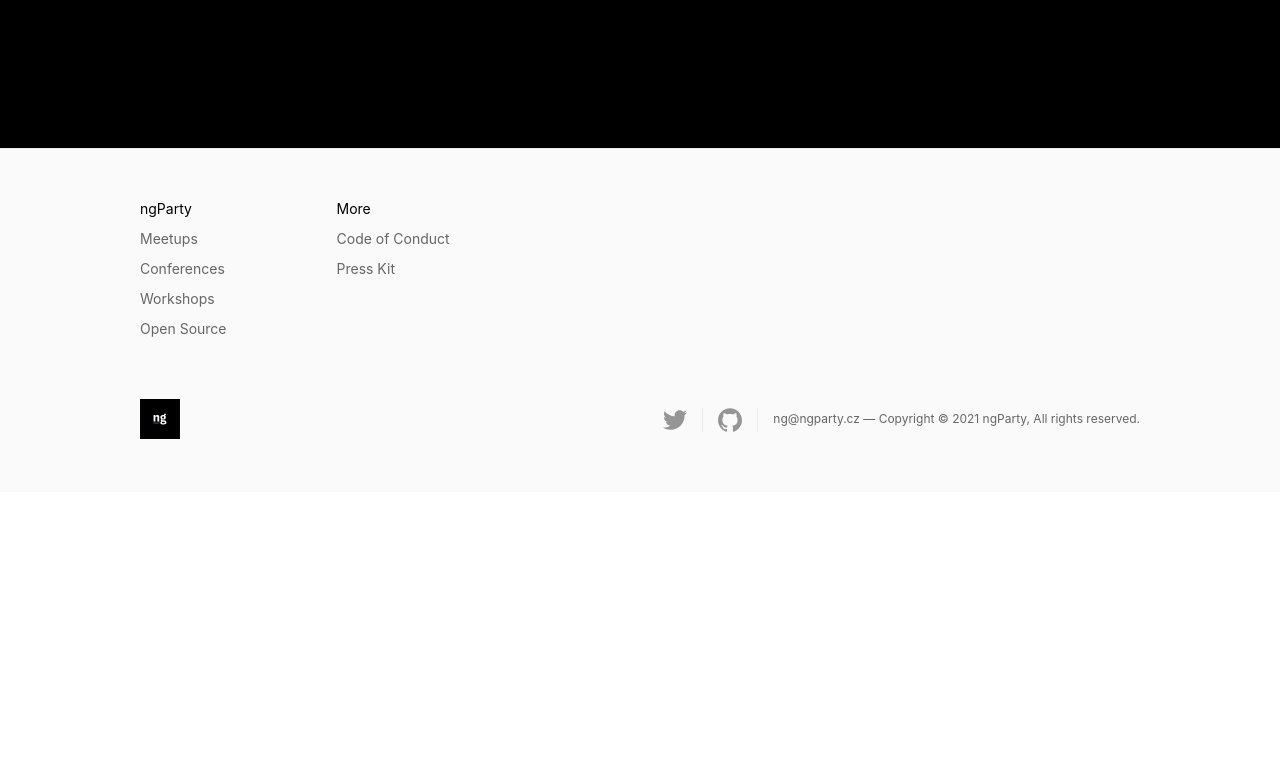
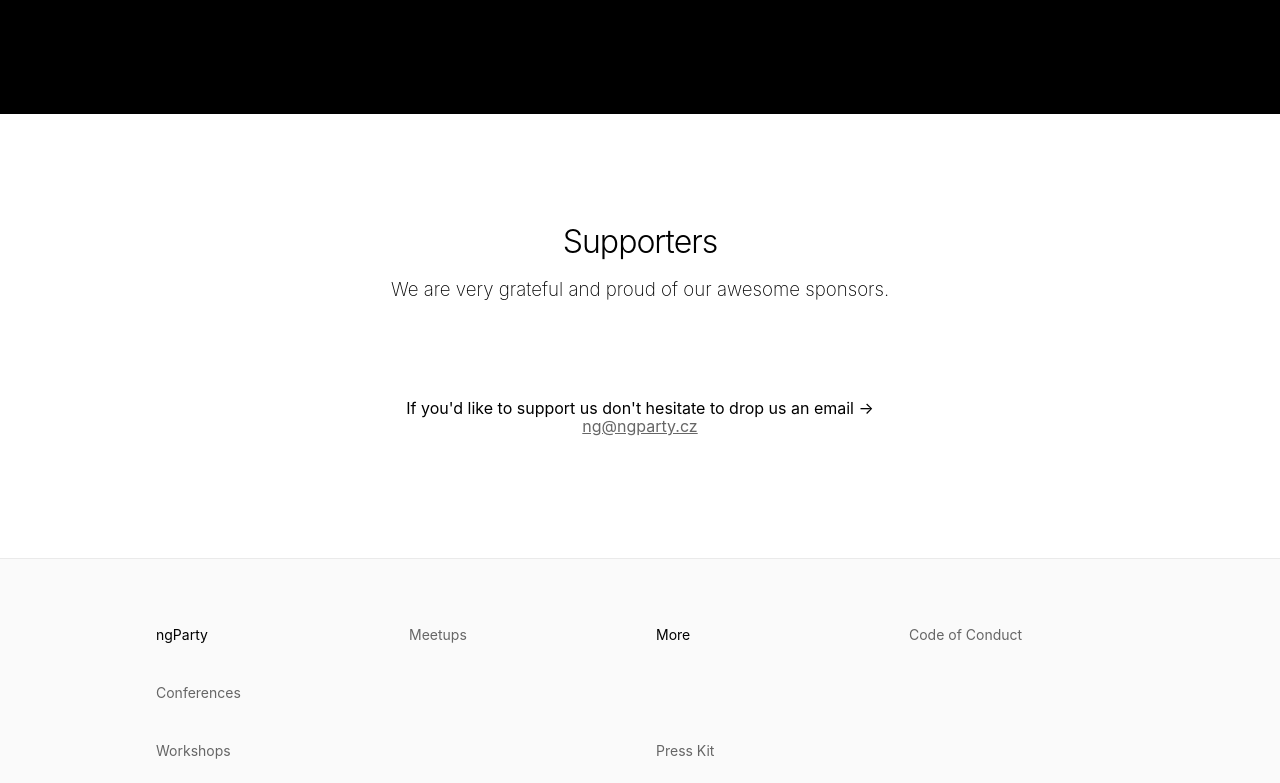
Before and after one commit to ngParty/web, a Next.js app: page / in a window 1280 px wide. Shown: the part 1177-1960 px from the top of the page. Before the commit the page ends 1669 px from the top, so only its background shows below. Built offline with nearby package versions, Linux system fonts and the light colour scheme.

Commit message:
feat(home): add supporters section

```diff
--- a/home/data.ts
+++ b/home/data.ts
@@ -8,6 +8,8 @@ interface NavigationItem {
    */
   upcoming?: string
 }
+
+const getImgPath = (img: string) => `/img/${img}`
 
 export const data = {
   navigation: [
@@ -43,4 +45,11 @@ export const data = {
   ] as const,
   contact: sharedData.links.contact,
   currentYear: sharedData.currentYear,
+  sponsors: {
+    livesport: {
+      name: 'LiveSport',
+      img: getImgPath('partners/livesport.svg'),
+      link: 'https://www.livesport.eu/',
+    },
+  },
 }
--- a/home/home.styles.ts
+++ b/home/home.styles.ts
@@ -3,6 +3,12 @@ import css from 'styled-jsx/css'
 import { theme } from './theme.styles'
 
 export const styles = css.global`
+  h1,
+  h2,
+  h3 {
+    margin: 0;
+  }
+
   .page {
   }
   .screen {
@@ -23,7 +29,24 @@ export const styles = css.global`
   }
 
   .container {
-    display: flex;
+    text-align: center;
+    padding: var(--ng-gap-big-half) 0.5rem;
+    max-width: 1024px;
+  }
+
+  .container a {
+    color: var(--accents-5);
+    transition: all 0.2s ease;
+  }
+  .container a:focus,
+  .container a:hover {
+    color: var(--ng-accent);
+  }
+
+  @media (min-width: ${theme.breakpoints.mobile}) {
+    .container {
+      padding: calc(var(--ng-gap-big) / 1.5) 1rem;
+    }
   }
   .flex {
     display: flex;
@@ -152,12 +175,6 @@ export const styles = css.global`
     font-size: 1.5rem;
     line-height: 1.75em;
     letter-spacing: 0.025rem;
-    padding: var(--ng-gap-big-half) 0;
-  }
-  @media (min-width: ${theme.breakpoints.mobile}) {
-    .about {
-      padding: var(--ng-gap-big) 0;
-    }
   }
   .about > p {
     margin: 1rem auto 0;
--- a/home/home.tsx
+++ b/home/home.tsx
@@ -1,4 +1,4 @@
-import React from 'react'
+import React, { ReactElement } from 'react'
 import Head from 'next/head'
 
 import { NgPartyNewIcon, TwitterIcon, GithubIcon } from '../components'
@@ -49,6 +49,13 @@ const Layout = () => {
             </div>
           </div>
         </div>
+        <div className="wrapper">
+          <div className="wrapper">
+            <div className="container">
+              <Sponsors />
+            </div>
+          </div>
+        </div>
       </main>
       <Footer />
     </>
@@ -68,9 +75,71 @@ const Logo = () => {
   )
 }
 
+const Heading = (props: { title: string; subtitle?: string }) => {
+  const { title, subtitle } = props
+  return (
+    <>
+      <style jsx>
+        {`
+  .header {
+    margin: 0 0 2rem 0;
+    text-align: center;
+  }
+  .title {
+    font-size: 2rem;
+    font-weight: 300;
+    letter-spacing: -1px;
+    margin-bottom: 1rem;
+    line-height: 1.3;
+  }
+  .subtitle {
+    color: var(--accents-5)
+    font-size: 1rem;
+    font-weight: 200;
+  }
+`}
+      </style>
+      <header className="header">
+        <h2 className="title">{title}</h2>
+        {subtitle ? <h3 className="subtitle">{subtitle}</h3> : null}
+      </header>
+    </>
+  )
+}
+
+const ImgList = (props: { items: ReactElement[] }) => {
+  return (
+    <>
+      <style jsx>{`
+        ul {
+          display: flex;
+          justify-content: space-around;
+          flex-wrap: wrap;
+          width: 100%;
+          gap: 1rem;
+          list-style: none;
+          padding: 0;
+          margin: 0 0 1rem;
+        }
+        li {
+          flex: 1 1;
+          padding: 1rem;
+          max-width: 500px;
+        }
+      `}</style>
+      <ul>
+        {props.items.map((item, idx) => {
+          return <li key={idx}>{item}</li>
+        })}
+      </ul>
+    </>
+  )
+}
+
 const About = () => {
   return (
     <section className="about">
+      <Heading title="About" />
       <p>
         Founded in 2015, ngParty is the local independent Next Generation
         development Community group in Prague/Czechia, committed to encourage,
@@ -84,6 +153,65 @@ const About = () => {
       </p>
     </section>
   )
+}
+
+const SponsorItem = (props: { name: string; img: string; link: string }) => {
+  const { img, link, name: companyName } = props
+  return (
+    <>
+      <style jsx>{`
+        a {
+          display: inline-block;
+          min-width: 200px;
+          width: 100%;
+          border: 0px;
+          filter: grayscale(100%);
+          transition: filter 0.3s, transform 0.3s, box-shadow 0.2s ease;
+        }
+        a:hover,
+        a:focus {
+          filter: grayscale(0);
+          box-shadow: var(--shadow-medium);
+        }
+      `}</style>
+      <a href={link} target="_blank" rel="noopener noreferrer">
+        <amp-img
+          alt={companyName}
+          layout="responsive"
+          width="200"
+          height="200"
+          src={img}
+        ></amp-img>
+      </a>
+    </>
+  )
+}
+const Sponsors = () => {
+  return (
+    <>
+      <section className="section">
+        <Heading
+          title="Supporters"
+          subtitle="We are very grateful and proud of our awesome sponsors."
+        />
+        <ImgList items={[<SponsorItem {...data.sponsors.livesport} />]} />
+        <footer>
+          <p>
+            If you'd like to support us don't hesitate to drop us an email →{' '}
+            <a href="mailto:ng@ngparty.cz">ng@ngparty.cz</a>
+          </p>
+        </footer>
+      </section>
+    </>
+  )
+}
+
+/**
+ *
+ * @TODO
+ */
+const Organizers = () => {
+  return null
 }
 
 const MainNav = () => {
--- a/home/theme.styles.ts
+++ b/home/theme.styles.ts
@@ -134,7 +134,7 @@ export const globalStyles = css.global`
   }
 `
 
-export const cssVar = (themeKey: typeof theme) => `var(--ng-${themeKey})`
+export const cssVar = (themeKey: string) => `var(--ng-${themeKey})`
 
 export const theme = {
   colors,
```
Also changed, not shown: public/img/partners/livesport.svg (added).
